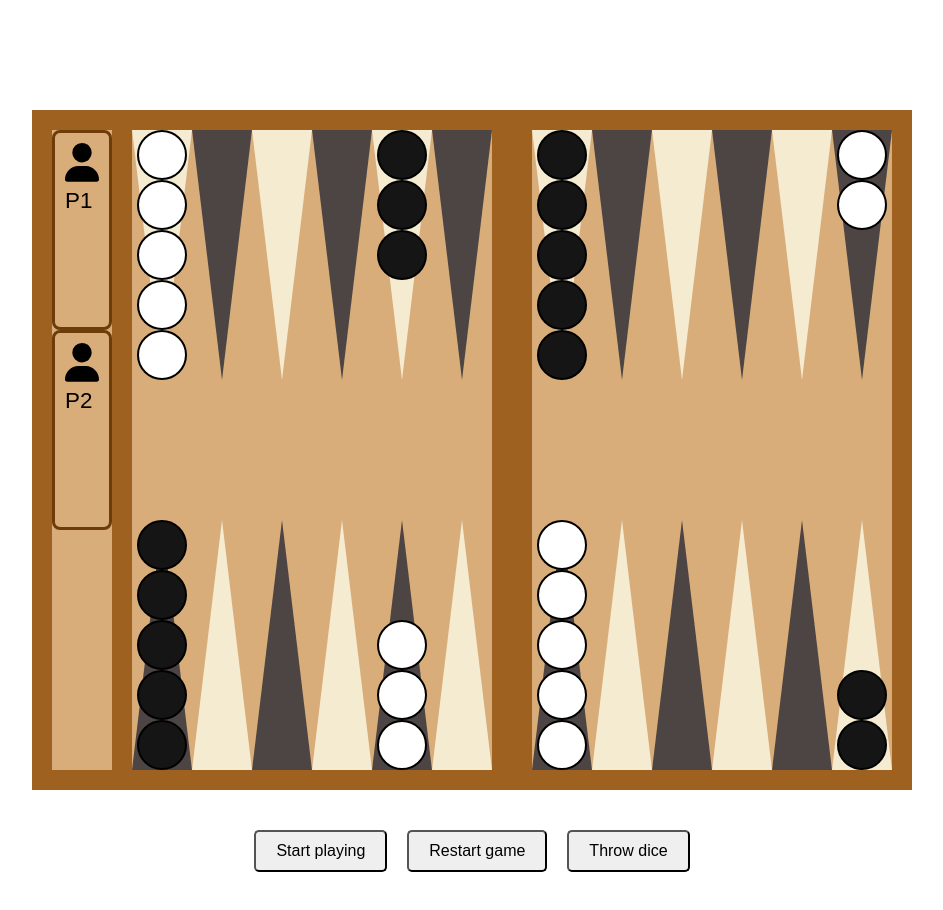
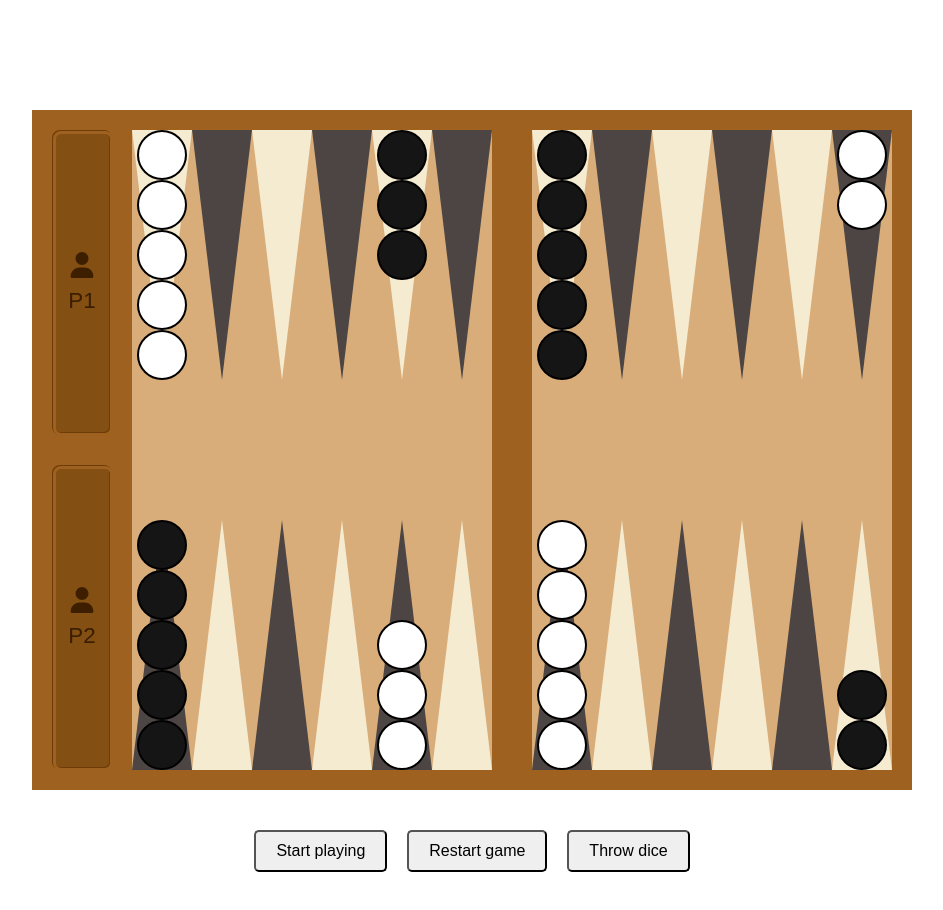
Before and after one commit to Moamal-2000/backgammon, a Next.js app: page / in a window 1280 px wide. Shown: the top 910 px of the page, without its empty margins (168-1111 px from the left). Built offline with nearby package versions, Linux system fonts and the light colour scheme.

Commit message:
style: TurnTracker layout and animations on player turn

```diff
--- a/src/components/BackgammonBoard/TurnTracker/TurnTracker.module.scss
+++ b/src/components/BackgammonBoard/TurnTracker/TurnTracker.module.scss
@@ -1,21 +1,60 @@
 .turnTracker {
   width: 80px;
   height: 100%;
-  background-color: #d9ad7a;
+  background-color: #9e611f;
   border: solid 20px #9e611f;
   border-width: 20px 0 20px 20px;
+  display: flex;
+  flex-direction: column;
+  gap: 30px;
 }
 
 .turnTracker .player {
-  color: #000;
+  background-color: #834f12;
+  color: #3b1e00;
+  border: solid #6d3c08;
   font-size: 1.4rem;
   padding: 10px;
-  border: solid #6d3c08;
   border-radius: 8px;
-  height: 200px;
+  height: 50%;
+  display: flex;
+  flex-direction: column;
+  align-items: center;
+  justify-content: center;
+  gap: 10px;
+  user-select: none;
+  position: relative;
 }
 
-.player.black,
-.player.white {
-  color: #2054ff;
+.turnTracker .player::before {
+  content: '';
+  position: absolute;
+  left: -2px;
+  top: -2px;
+  width: 100%;
+  height: 100%;
+  border-radius: inherit;
+  border: solid #9e611f;
+  filter: blur(.5);
 }
+
+.player.black::before,
+.player.white::before {
+  animation: border-glow .8s infinite alternate ease-in-out;
+}
+
+.player svg {
+  width: 26px;
+  height: 26px;
+  fill: #3d1f00;
+}
+
+@keyframes border-glow {
+  from {
+    border-color: #6d3c08;
+  }
+
+  to {
+    border-color: #dbb087;
+  }
+}
```
